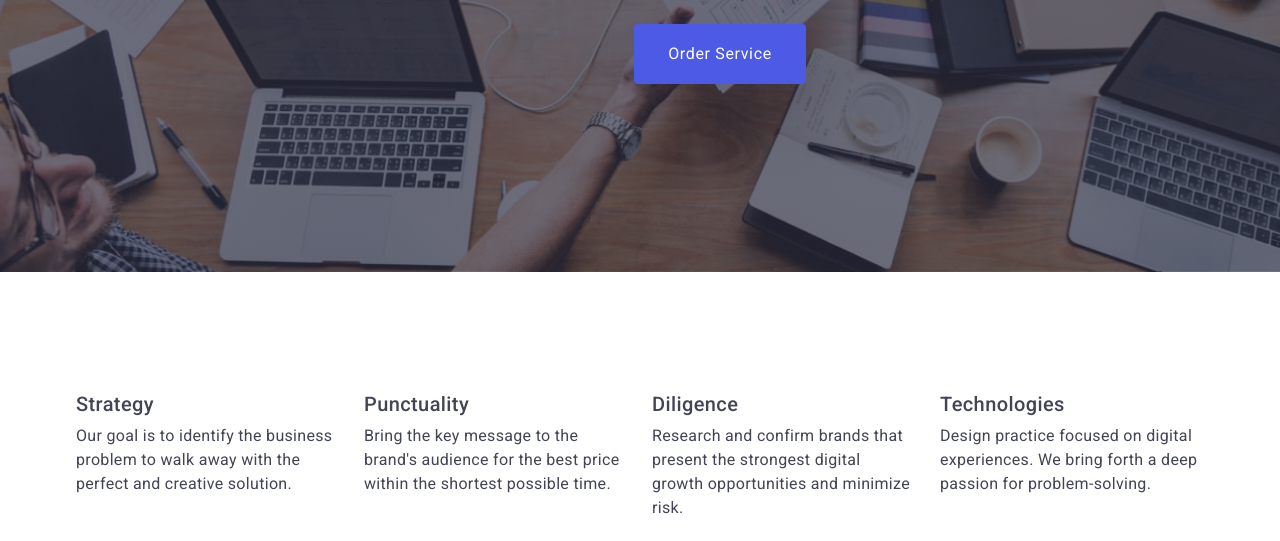
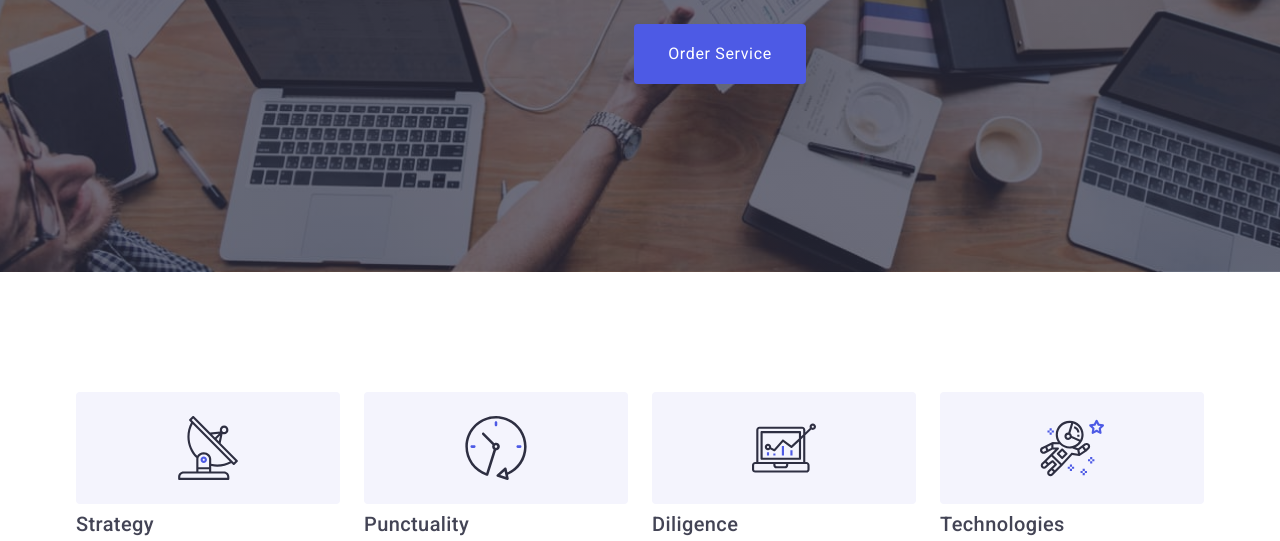
Before and after one commit to Vovap1991/goit-markup-hw-04, a plain HTML site: page index.html in a window 1280 px wide. Shown: the part 405-946 px from the top of the page. Drawn offline with nearby package versions, Linux system fonts and the light colour scheme.

Commit message:
Updated advantages and shadows

```diff
--- a/css/styles.css
+++ b/css/styles.css
@@ -213,6 +213,24 @@ body {
   gap: 24px;
 }
 
+.advantages-icon {
+  display: flex;
+  justify-content: center;
+  align-items: center;
+  width: 264px;
+  height: 112px;
+  background-color: #f4f4fd;
+  margin-bottom: 8px;
+  border-radius: 4px;
+}
+
+.advantages-icon-item {
+  display: flex;
+  fill: currentColor;
+  justify-content: center;
+  align-items: center;
+}
+
 .advantages-title {
   font-weight: 500;
   font-size: 20px;
@@ -334,6 +352,10 @@ body {
   background-color: #404bbf;
 }
 
+.team-social-item:focus {
+  background-color: #404bbf;
+}
+
 /* Footer */
 .footer {
   background-color: #2e2f42;
@@ -403,6 +425,7 @@ img {
   background-color: #404bbf;
   cursor: pointer;
   border-radius: 4px;
+  box-shadow: 0px 4px 4px rgba(0, 0, 0, 0.15);
 }
 
 .portfolio-list {
@@ -413,6 +436,12 @@ img {
 
 .portfolio-item {
   width: 360px;
+}
+
+.portfolio-item:hover,
+.portfolio-item:focus {
+  box-shadow: 0px 1px 6px rgba(46, 47, 66, 0.08),
+    0px 1px 1px rgba(46, 47, 66, 0.16), 0px 2px 1px rgba(46, 47, 66, 0.08);
 }
 
 .list-link {
--- a/index.html
+++ b/index.html
@@ -47,6 +47,11 @@
       <h2 class="visually-hidden">Advantages</h2>
       <ul class="list container advantages">
         <li>
+          <div class="advantages-icon">
+            <svg class="advantages-icon-item" width="64" height="64">
+              <use href="./images/icons/symbol-defs-adv.svg#icon-antenna"></use>
+            </svg>
+          </div>
           <h3 class="advantages-title">Strategy</h3>
           <p class="advantages-text">
             Our goal is to identify the business problem to walk away with the
@@ -54,6 +59,11 @@
           </p>
         </li>
         <li>
+          <div class="advantages-icon">
+            <svg class="advantages-icon-item" width="64" height="64">
+              <use href="./images/icons/symbol-defs-adv.svg#icon-clock"></use>
+            </svg>
+          </div>
           <h3 class="advantages-title">Punctuality</h3>
           <p class="advantages-text">
             Bring the key message to the brand's audience for the best price
@@ -61,6 +71,11 @@
           </p>
         </li>
         <li>
+          <div class="advantages-icon">
+            <svg class="advantages-icon-item" width="64" height="64">
+              <use href="./images/icons/symbol-defs-adv.svg#icon-diagram"></use>
+            </svg>
+          </div>
           <h3 class="advantages-title">Diligence</h3>
           <p class="advantages-text">
             Research and confirm brands that present the strongest digital
@@ -68,6 +83,11 @@
           </p>
         </li>
         <li>
+          <div class="advantages-icon">
+            <svg class="advantages-icon-item" width="64" height="64">
+              <use href="./images/icons/symbol-defs-adv.svg#icon-astronaut"></use>
+            </svg>
+          </div>
           <h3 class="advantages-title">Technologies</h3>
           <p class="advantages-text">
             Design practice focused on digital experiences. We bring forth a
@@ -108,22 +128,22 @@
               <p class="team-position">Product Designer</p>
               <ul class="team-social-list list">
                 <li class="team-social-item"><a href="" class="team-social-link link">
-                    <svg class="team-social-icon" width="44px" height="44px">
+                    <svg class="team-social-icon" width="44" height="44">
                       <use href="./images/icons/symbol-defs.svg#icon-instagram"></use>
                     </svg>
                   </a></li>
                 <li class="team-social-item"><a href="" class="team-social-link link">
-                    <svg class="team-social-icon" width="44px" height="44px">
+                    <svg class="team-social-icon" width="44" height="44">
                       <use href="./images/icons/symbol-defs.svg#icon-twitter"></use>
                     </svg>
                   </a></li>
                 <li class="team-social-item"><a href="" class="team-social-link link">
-                    <svg class="team-social-icon" width="44px" height="44px">
+                    <svg class="team-social-icon" width="44" height="44">
                       <use href="./images/icons/symbol-defs.svg#icon-facebook"></use>
                     </svg>
                   </a></li>
                 <li class="team-social-item"><a href="" class="team-social-link link">
-                    <svg class="team-social-icon" width="44px" height="44px">
+                    <svg class="team-social-icon" width="44" height="44">
                       <use href="./images/icons/symbol-defs.svg#icon-linkedin"></use>
                     </svg>
                   </a></li>
```
Also changed, not shown: images/icons/symbol-defs-adv.svg (added), 1 other file.
